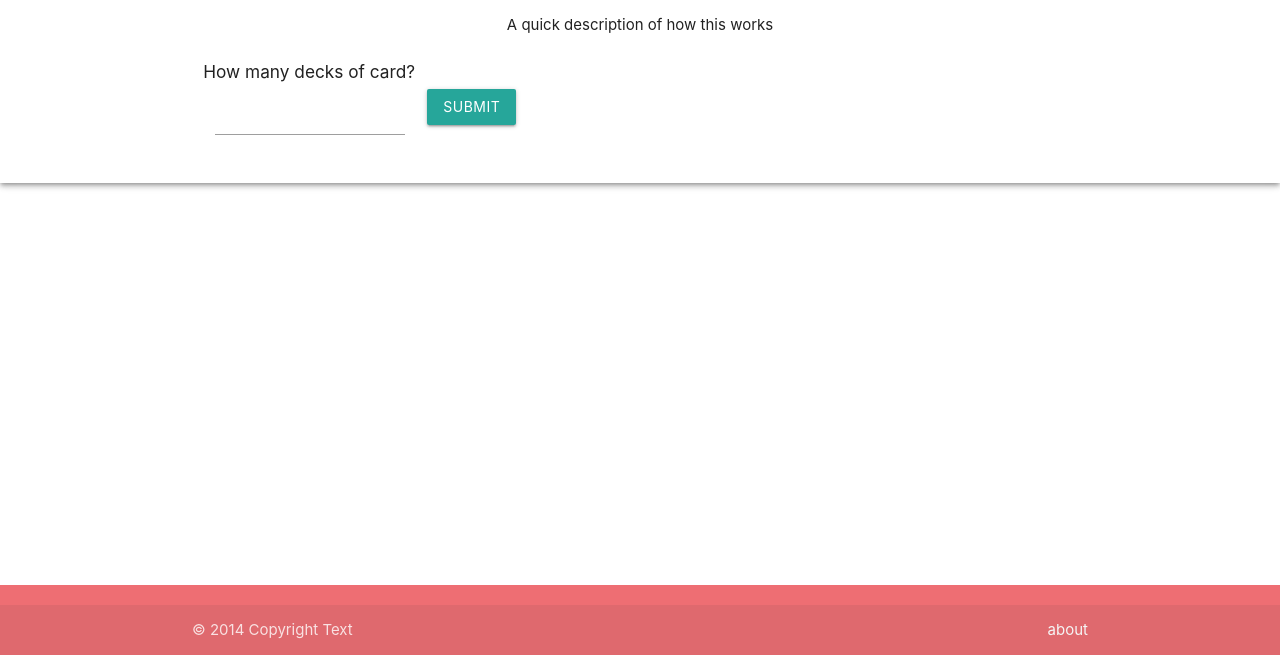
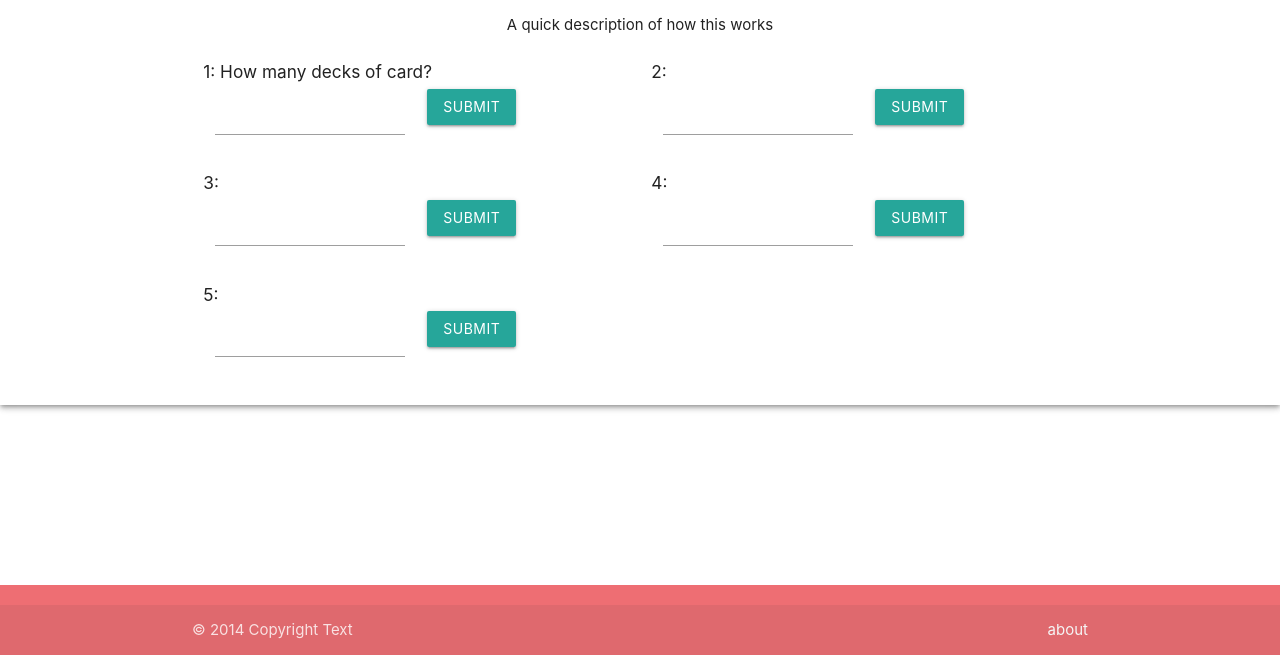
Before and after one commit to brianjleeofcl/q1-project, a plain HTML site: page index.html in a window 1280 px wide. Shown: the part 145-800 px from the top of the page. Drawn offline with nearby package versions, Linux system fonts and the light colour scheme.

Commit message:
close #2 Create inputs for landing page

```diff
--- a/index.html
+++ b/index.html
@@ -28,7 +28,7 @@
           </p>
           <div class="row">
             <div class="col s6 row">
-              <h6>How many decks of card?</h6>
+              <h6>1: How many decks of card?</h6>
               <div class="col s6">
                 <input type="number" name="name" value="">
                 <label for=""></label>
@@ -37,8 +37,45 @@
                 <button class="btn" type="submit" name="button">submit</button>
               </div>
             </div>
-            <div class="col s6">
-
+            <div class="col s6 row">
+              <h6>2: </h6>
+              <div class="col s6">
+                <input type="number" name="name" value="">
+                <label for=""></label>
+              </div>
+              <div class="col s6">
+                <button class="btn" type="submit" name="button">submit</button>
+              </div>
+            </div>
+            <div class="col s6 row">
+              <h6>3: </h6>
+              <div class="col s6">
+                <input type="number" name="name" value="">
+                <label for=""></label>
+              </div>
+              <div class="col s6">
+                <button class="btn" type="submit" name="button">submit</button>
+              </div>
+            </div>
+            <div class="col s6 row">
+              <h6>4: </h6>
+              <div class="col s6">
+                <input type="number" name="name" value="">
+                <label for=""></label>
+              </div>
+              <div class="col s6">
+                <button class="btn" type="submit" name="button">submit</button>
+              </div>
+            </div>
+            <div class="col s6 row">
+              <h6>5: </h6>
+              <div class="col s6">
+                <input type="number" name="name" value="">
+                <label for=""></label>
+              </div>
+              <div class="col s6">
+                <button class="btn" type="submit" name="button">submit</button>
+              </div>
             </div>
           </div>
 
```
